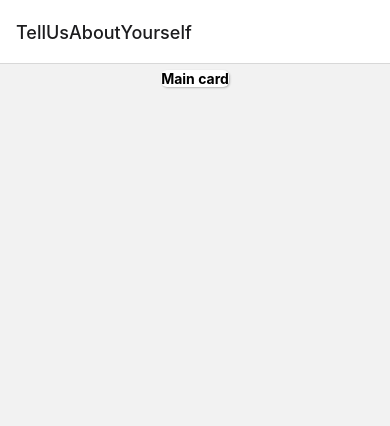
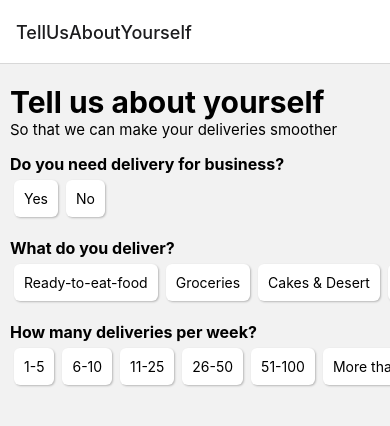
Before and after one commit to saracasticshailz/myCourierApp, a React Native app: screen /TellUsAboutYourself in a window 390 px wide. Shown: the top 426 px of the page. Built offline with nearby package versions, Linux system fonts and the light colour scheme.

Commit message:
name,tell lists

```diff
--- a/src/Components/Layouts/MiniCard.js
+++ b/src/Components/Layouts/MiniCard.js
@@ -3,6 +3,7 @@ import { StyleSheet, View,Image ,Text} from 'react-native';
 
 export default function MiniCard(props) {
 //  const imageURI=[ image,setImageURI]=useState(props.dataArray.imageuri);
+
   console.log('props : ',props);
   return (
 
@@ -18,7 +19,6 @@ export default function MiniCard(props) {
 
 const styles = StyleSheet.create({
   mainText:{
-fontWeight:'bold',
 color:'#000000'
   },
   cardHeader:{
@@ -37,7 +37,8 @@ flexDirection:'row',//to set flex horizontally
     shadowRadius: 2,
     marginHorizontal: 4,
     marginVertical: 6,
-    margin:2
+    margin:5,
+    padding:10
   },
   cardContent: {
     marginHorizontal: 18,
--- a/src/Components/Login/TellUsAboutYourself.js
+++ b/src/Components/Login/TellUsAboutYourself.js
@@ -7,34 +7,134 @@ import MiniCard from '../Layouts/MiniCard';
 
 
 export default function TellUsAboutYourself() {
-  const dataArray = [{
-    cardTitle: 'Deliver Now',
-   _id:'C001'
+  const whatDeliverydataArray = [{
+    cardTitle: 'Ready-to-eat-food',
+    _id: 'C001'
   },
   {
-    cardTitle: 'Schedule',
-    fromCost: 20,
-    process_id: '002',
-    imageuri: require('../../assets/time.png')
+    cardTitle: 'Groceries',
+    _id: 'C002'
   }, {
-    cardTitle: '4-hour Interval',
-    fromCost: 60,
-    process_id: '003',
-    imageuri: require('../../assets/interval.png')
-  }];
+    cardTitle: 'Cakes & Desert',
+    _id: 'C003'
+  }, {
+    cardTitle: 'Documents',
+    _id: 'C004'
+  }, {
+    cardTitle: 'Medicines',
+    _id: 'C005'
+  }, {
+    cardTitle: 'Clothes & Fabrics',
+    _id: 'C006'
+  }, {
+    cardTitle: 'Electronics',
+    _id: 'C007'
+  }, {
+    cardTitle: 'Gifts',
+    _id: 'C008'
+  }, {
+    cardTitle: 'Flowers',
+    _id: 'C009'
+  }
+];
+const howDeliverydataArray = [{
+  cardTitle: '1-5',
+  _id: 'H001'
+},
+{
+  cardTitle: '6-10',
+  _id: 'H002'
+}, {
+  cardTitle: '11-25',
+  _id: 'H003'
+}, {
+  cardTitle: '26-50',
+  _id: 'H004'
+}, {
+  cardTitle: '51-100',
+  _id: 'H005'
+}, {
+  cardTitle: 'More than 100',
+  _id: 'H006'
+}
+];
 
-  const [myArray, setdataArray] = React.useState(dataArray);
+  //const [myArray, setdataArray] = React.useState(dataArray);
 
   //setdataArray([...myArray,dataArray]);
 
   return (
 
-    <View style={{ alignItems: 'center', justifyContent: 'center' }}>
+    <View style={{
+      //alignItems: 'center',
+      marginLeft: 10,
+      justifyContent: 'center'
+    }}>
       {/* <Text>Dashboard Screen</Text> */}
+
+
       <ScrollView
         scrollEnabled={true}>
+        <Text style={Styles.mainHeader}>Tell us about yourself</Text>
+        <Text style={Styles.smallHeader}>So that we can make your deliveries smoother</Text>
 
-            <MiniCard data='Main card'></MiniCard>
+        <Text style={Styles.textStyle} >Do you need delivery for business?</Text>
+
+        <View style={{ flexDirection: 'row', }}>
+
+          <MiniCard data='Yes'></MiniCard>
+
+          <MiniCard data='No'></MiniCard>
+        </View>
+
+
+
+
+        <Text style={Styles.textStyle} >What do you deliver?</Text>
+
+        <View style={{ flexDirection: 'column', }}>
+        <FlatList
+           contentContainerStyle={Styles.list}
+          horizontal
+          data={whatDeliverydataArray}
+          numColumns={1}
+          renderItem={(item) => {
+            return (
+              <MiniCard data={item.item.cardTitle}></MiniCard>)
+          }
+          }
+          keyExtractor={item => item._id}
+          contentContainerStyle={{
+            flexGrow: 2,
+          }}
+        />
+
+        </View>
+
+
+        <Text style={Styles.textStyle} >How many deliveries per week?</Text>
+
+<View style={{ flexDirection: 'column', }}>
+<FlatList
+   contentContainerStyle={Styles.list}
+  horizontal
+  data={howDeliverydataArray}
+  numColumns={1}
+  renderItem={(item) => {
+    return (
+      <MiniCard data={item.item.cardTitle}></MiniCard>)
+  }
+  }
+  keyExtractor={item => item._id}
+  contentContainerStyle={{
+    flexGrow: 2,
+  }}
+/>
+
+</View>
+
+
+
         {/* <FlatList
           // style={{flex:1}}
           horizontal
@@ -65,6 +165,24 @@ export default function TellUsAboutYourself() {
 }
 
 const Styles = StyleSheet.create({
+  list: {
+    justifyContent: 'center',
+    flexDirection: 'row',
+    flexWrap: 'wrap',
+    },
+  smallHeader: {
+    fontSize: 15,
+    color: '#000000'
+
+  },
+  mainHeader: {
+    fontWeight: "bold",
+    fontSize: 30,
+    color: "#000000",
+    marginTop: 20,
+
+  },
+
   buttonStyle: {
     width: '50%',
     marginTop: 12,
@@ -85,7 +203,10 @@ const Styles = StyleSheet.create({
     textAlign: "center",
   },
   textStyle: {
-    fontSize: 16
+    fontSize: 16,
+    color: '#000000',
+    fontWeight: 'bold',
+    marginTop: 15
   },
   btn: {
     alignSelf: 'stretch',
```
Also changed, not shown: src/Components/Login/WhatsYourName.js (added, +122 -0 lines).
